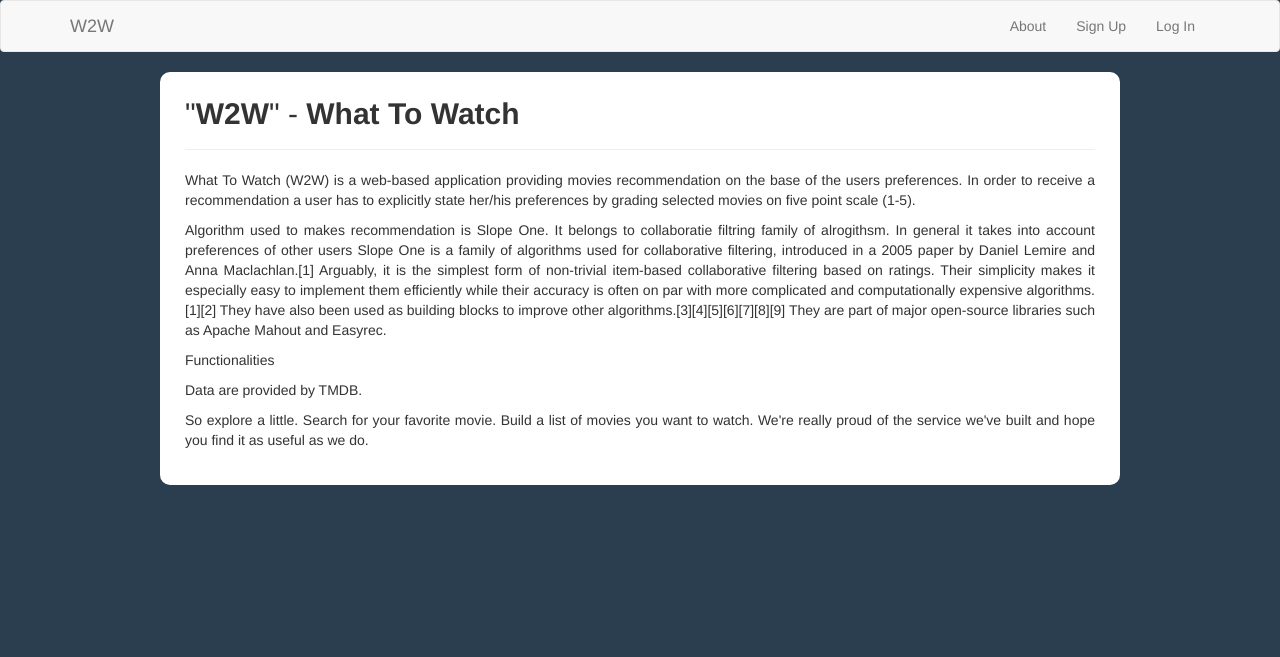
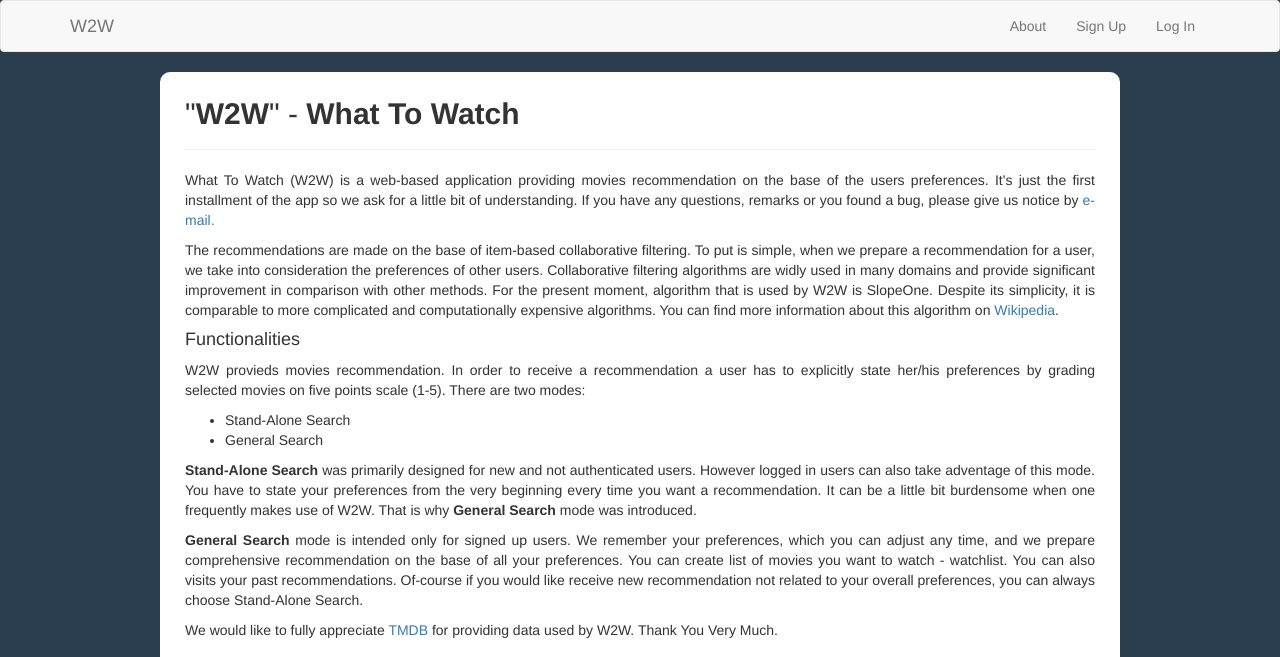
Before and after one commit to Blankphrase/w2w, a Django app: page /about in a window 1280 px wide. Shown: the top 657 px of the page. Run offline with Django 3.2, Linux system fonts and the light colour scheme; some libraries are stand-ins or nearby versions.

Commit message:
Create about page

```diff
--- a/main/templates/main/about.html
+++ b/main/templates/main/about.html
@@ -9,6 +9,10 @@
     p {
         text-align: justify;
     }
+    #tmdb-logo {
+        margin: 10px;
+        width: 300px;
+    }
 </style>
 {% endblock %}
 
@@ -19,34 +23,59 @@
     <div class="page-header" id="sx-device-header">
         <h2>"<strong>W2W</strong>" - <strong>What To Watch</strong></h2>
     </div>
+
     <p>What To Watch (W2W) is a web-based application providing movies
-    recommendation on the base of the users preferences. In order to receive
-    a recommendation a user has to explicitly state her/his preferences by
-    grading selected movies on five point scale (1-5).
+    recommendation on the base of the users preferences. It's just the first
+    installment of the app so we ask for a little bit of understanding. If you
+    have any questions, remarks or you found a bug, please give us notice by
+    <a href="mailto:hakubaa@gmail.com">e-mail.</a>
     </p>
 
+    <p>The recommendations are made on the base of item-based collaborative
+    filtering. To put is simple, when we prepare a recommendation for a user,
+    we take into consideration the preferences of other users. Collaborative
+    filtering algorithms are widly used in many domains and provide significant
+    improvement in comparison with other methods. For the present moment,
+    algorithm that is used by W2W is SlopeOne. Despite its simplicity, it is
+    comparable to more complicated and computationally expensive algorithms.
+    You can find more information about this algorithm on
+    <a href="https://en.wikipedia.org/wiki/Slope_One">Wikipedia</a>.</p>
+
+    <h4>Functionalities</h4>
     <p>
-    Algorithm used to makes recommendation is Slope One. It belongs to
-    collaboratie filtring family of alrogithsm. In general it takes into
-    account preferences of other users
+    W2W provieds movies recommendation. In order to receive a recommendation a
+    user has to explicitly state her/his preferences by grading selected movies
+    on five points scale (1-5). There are two modes:
+    <ul>
+    <li>Stand-Alone Search</li>
+    <li>General Search</li>
+    </ul>
+    </p>
+    <p>
+    <strong>Stand-Alone Search</strong> was primarily designed for new and not
+    authenticated users. However logged in users can also take adventage of this
+    mode. You have to state your preferences from the very beginning every time
+    you want a recommendation. It can be a little bit burdensome when one
+    frequently makes use of W2W. That is why <strong>General Search</strong>
+    mode was introduced.</p>
 
-Slope One is a family of algorithms used for collaborative filtering, introduced in a 2005 paper by Daniel Lemire and Anna Maclachlan.[1] Arguably, it is the simplest form of non-trivial item-based collaborative filtering based on ratings. Their simplicity makes it especially easy to implement them efficiently while their accuracy is often on par with more complicated and computationally expensive algorithms.[1][2] They have also been used as building blocks to improve other algorithms.[3][4][5][6][7][8][9] They are part of major open-source libraries such as Apache Mahout and Easyrec.
+    <p><strong>General Search</strong> mode is intended only for signed up users.
+    We remember your preferences, which you can adjust any time, and we prepare
+    comprehensive recommendation on the base of all your preferences. You can
+    create list of movies you want to watch - watchlist. You can also visits your
+    past recommendations. Of-course if you would like receive new recommendation
+    not related to your overall preferences, you can always choose Stand-Alone
+    Search.</p>
 
-    </p>
+    <p>We would like to fully appreciate <a href="https://www.themoviedb.org">TMDB</a>
+    for providing data used by W2W. Thank You Very Much.</p>
 
-    <p>
-    Functionalities
-    </p>
+    <a href="https://www.themoviedb.org">
+    <img id="tmdb-logo" src="https://www.themoviedb.org/assets/bb45549239e25f1770d5f76727bcd7c0/images/v4/logos/408x161-powered-by-rectangle-blue.png">
+    </a>
 
-    <p>
-    Data are provided by TMDB.
-    </p>
-
-
-
-
-<p>
-So explore a little. Search for your favorite movie. Build a list of movies you want to watch. We're really proud of the service we've built and hope you find it as useful as we do.
-    </p>
+    <p>So explore a little. Search for your favorite movies. Build a list of movies
+    you want to watch. We're really proud of the service we've built and hope
+    you find it as useful.</p>
 </div>
 {% endblock %}
--- a/tmdb/client.py
+++ b/tmdb/client.py
@@ -62,9 +62,11 @@ class Client():
 
         return data
 
-    def get_movie(self, id, min_update_level = MIN_UPDATE_LEVEL):
+    def get_movie(self, id, min_update_level = MIN_UPDATE_LEVEL,
+                  force_update = False):
         try:
-            movie = Movie.get(id, min_update_level = min_update_level)
+            movie = Movie.get(id, min_update_level = min_update_level,
+                              force_update = force_update)
             movie_fields = [
                 field.name for field in Movie._meta.get_fields()
                            if field.related_model is None
--- a/tmdb/settings.py
+++ b/tmdb/settings.py
@@ -3,5 +3,4 @@ from django.conf import settings
 TMDB_KEY = getattr(settings, "TMDB_KEY", "be6ac7a5f2a00ea357e5658b5c8731fc")
 TMDB_URL = getattr(settings, "TMDB_URL", "https://api.themoviedb.org/3/")
 
-TMDB_MAX_PAGE = 1000
-TMDB_MIN_PAGE = 1
+TMDB_FORCE_UPDATE = False
```
Also changed, not shown: tmdb/views.py (+15 -6 lines), todo.txt (+5 -2 lines).
